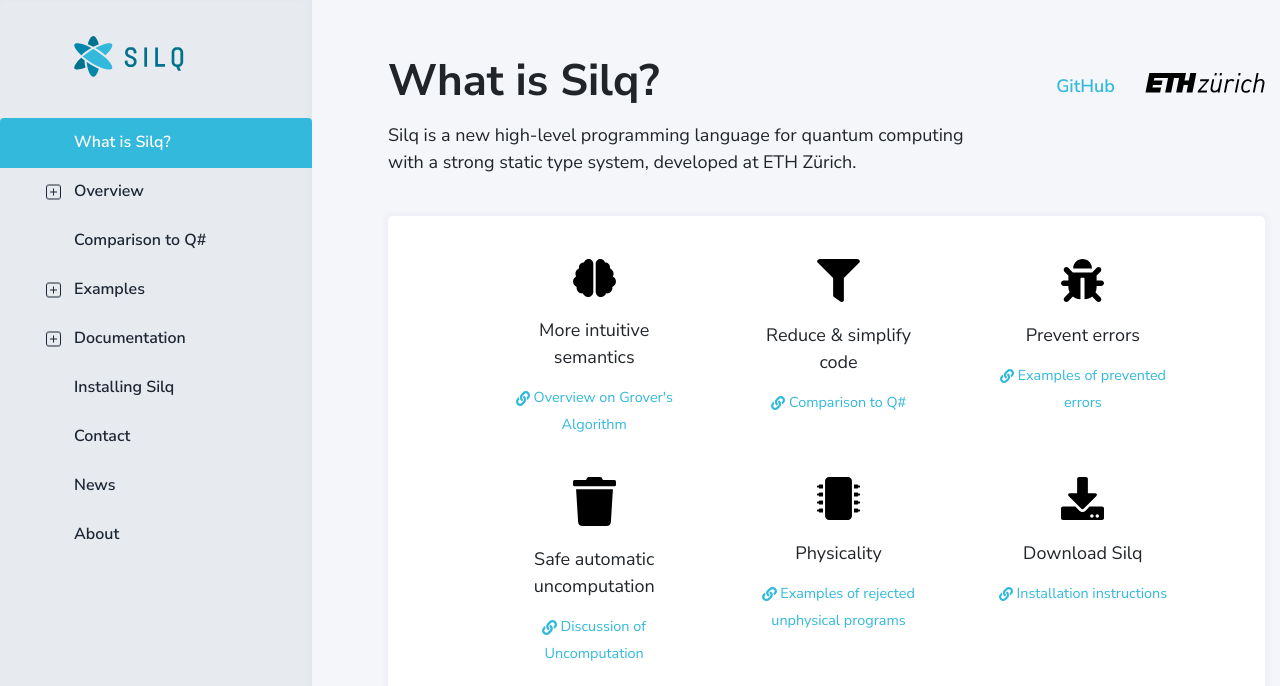
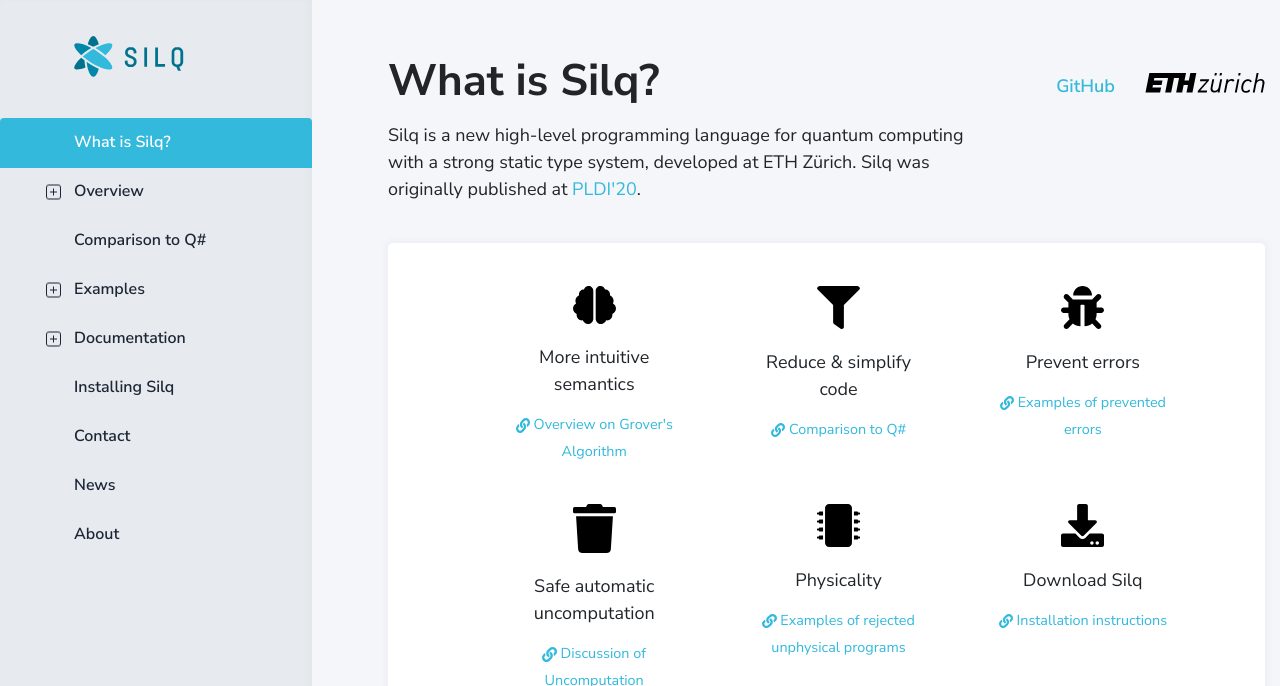
Before and after one commit to eth-sri/silq-webpage, a Jekyll site: the page built from docs/index.html, in a window 1280 px wide and 1165 px high. Shown: the top 686 px of the window. Built offline with Jekyll 4.4.1, drawn with Linux system fonts in a browser that asks for light colours; grey boxes are pictures that could not be loaded.

Commit message:
added reference to paper

```diff
--- a/docs/index.html
+++ b/docs/index.html
@@ -1,7 +1,7 @@
 ---
 title: What is Silq?
 title_long: What is Silq?
-description: Silq is a new high-level programming language for quantum computing with a strong static type system, developed at ETH Zürich.
+description: Silq is a new high-level programming language for quantum computing with a strong static type system, developed at ETH Zürich. Silq was originally published at <a href="https://files.sri.inf.ethz.ch/website/papers/pldi20-silq.pdf">PLDI'20</a>.
 layout: default
 ---
 
```
